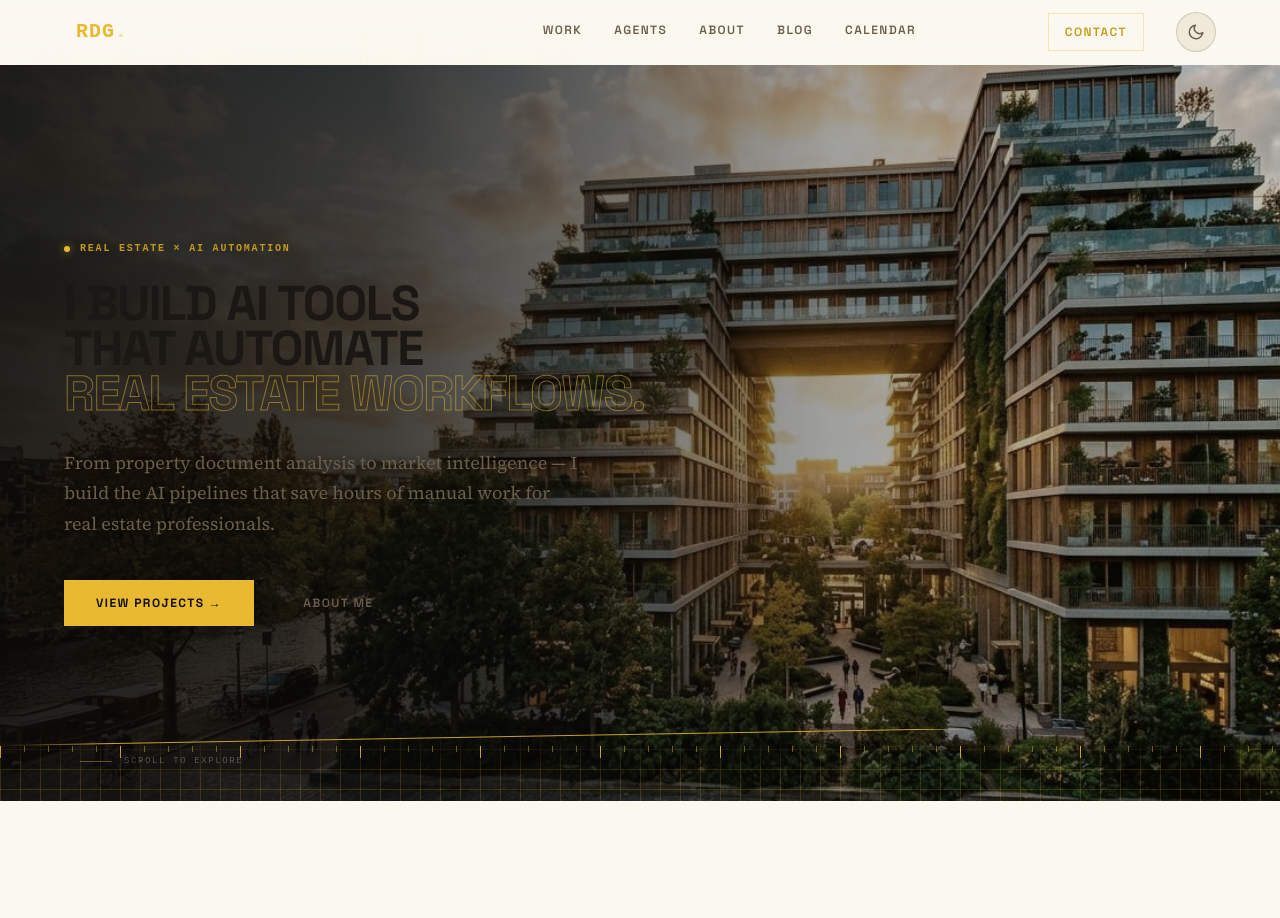
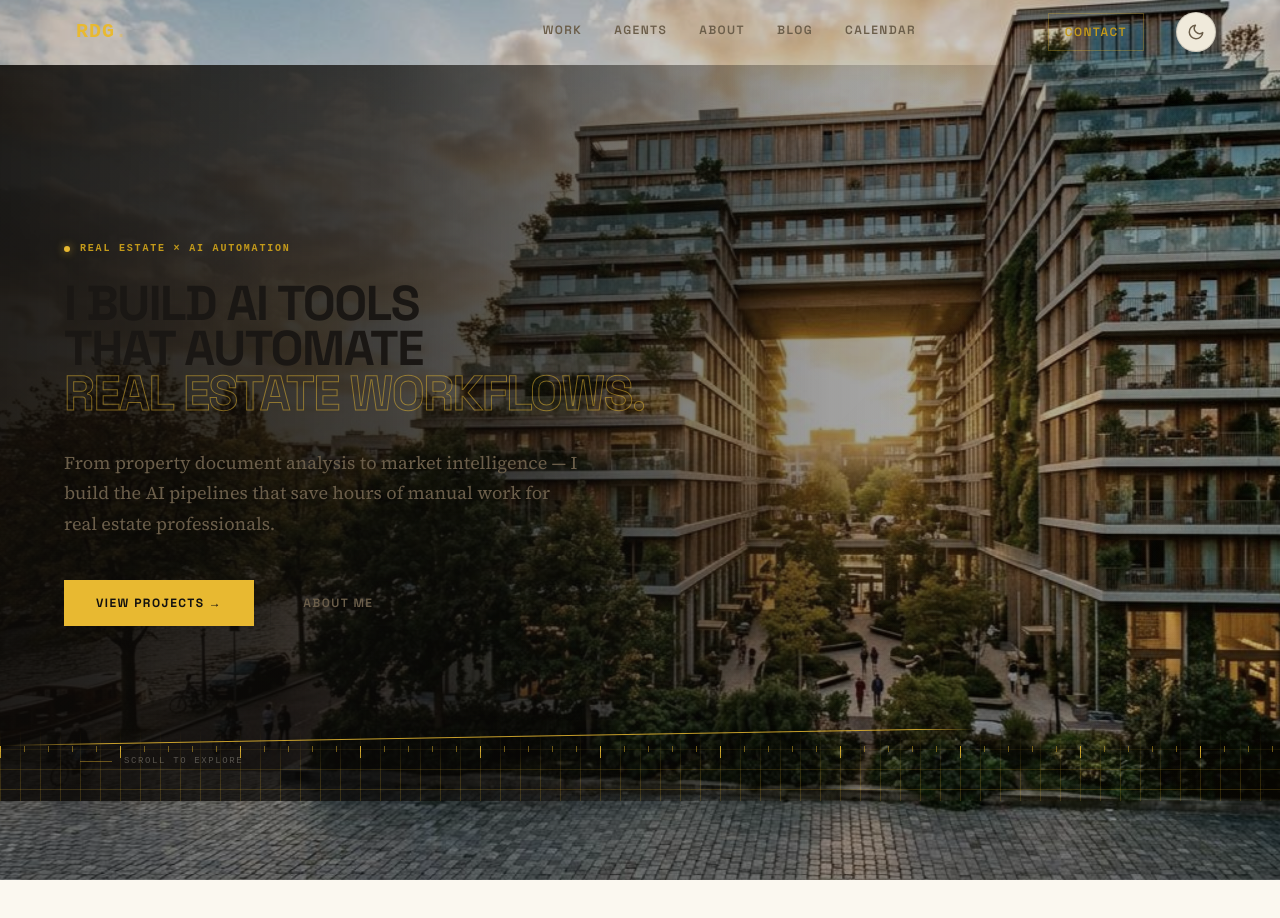
Before and after one commit to randydegroot56/randy-site, a Next.js app: page / in a window 1280 px wide. Shown: the top 918 px of the page. Built offline with nearby package versions, Linux system fonts and the light colour scheme.

Commit message:
fix(hero): photo as fixed overlay — no overflow clip, clean surge animation

```diff
--- a/src/app/page.js
+++ b/src/app/page.js
@@ -143,7 +143,8 @@ export default function Page() {
   const textOpacity      = useTransform(scrollY, [0, hh * 0.30], [1, 0]);
   const textY            = useTransform(scrollY, [0, hh * 0.30], ['0%', '-4%']);
   const scrimOpacity     = useTransform(scrollY, [0, hh * 0.30], [1, 0]);
-  const photoScrollY     = useTransform(scrollY, [0, hh * 0.75, hh], [0, hh * 0.75, -hh * 0.45]);
+  // Photo is position:fixed so no px-counteraction needed — y=0 holds it in place, y<0 surges it up
+  const photoScrollY     = useTransform(scrollY, [0, hh * 0.75, hh], [0, 0, -hh * 1.2]);
   const photoOpacity     = useTransform(scrollY, [hh * 0.75, hh], [1, 0]);
 
 
@@ -176,6 +177,32 @@ export default function Page() {
       {/* ─────────────────────────────────────────────────────── */}
       {/* SECTION 1 — HERO                                       */}
       {/* ─────────────────────────────────────────────────────── */}
+      {/* Photo — fixed overlay, outside the section so overflow:hidden can't clip it */}
+      <motion.div
+        aria-hidden="true"
+        style={{
+          position: 'fixed', inset: 0,
+          zIndex: 0,
+          y: photoScrollY,
+          opacity: photoOpacity,
+          pointerEvents: 'none',
+        }}
+      >
+        <div
+          ref={photoRef}
+          style={{
+            position: 'absolute',
+            inset: '-10% -5%',
+            backgroundImage: "url('/herofoto.jpeg')",
+            backgroundSize: 'cover',
+            backgroundPosition: 'center',
+            filter: `brightness(${isDark ? '0.65' : '0.80'}) saturate(0.75)`,
+            willChange: 'transform',
+            transition: 'transform 0.1s linear',
+          }}
+        />
+      </motion.div>
+
       <section
         className="snap-section"
         onMouseMove={handleHeroMouseMove}
@@ -191,24 +218,7 @@ export default function Page() {
           overflow: 'hidden',
         }}
       >
-        {/* Layer 0: Photo */}
-        <motion.div style={{ position: 'absolute', inset: 0, y: photoScrollY, opacity: photoOpacity }}>
-          <div
-            ref={photoRef}
-            style={{
-              position: 'absolute',
-              inset: '-10% -5%',
-              backgroundImage: "url('/herofoto.jpeg')",
-              backgroundSize: 'cover',
-              backgroundPosition: 'center',
-              filter: `brightness(${isDark ? '0.65' : '0.80'}) saturate(0.75)`,
-              willChange: 'transform',
-              transition: 'transform 0.1s linear',
-            }}
-          />
-        </motion.div>
-
-        {/* Layers 1 + 2: Scrim (dissolves in phase 3) */}
+        {/* Layers 1 + 2: Scrim (dissolves in Act 1) */}
         <motion.div style={{ position: 'absolute', inset: 0, zIndex: 1, pointerEvents: 'none', opacity: scrimOpacity }}>
           {/* Layer 1: Gold tint wash */}
           <div
```
